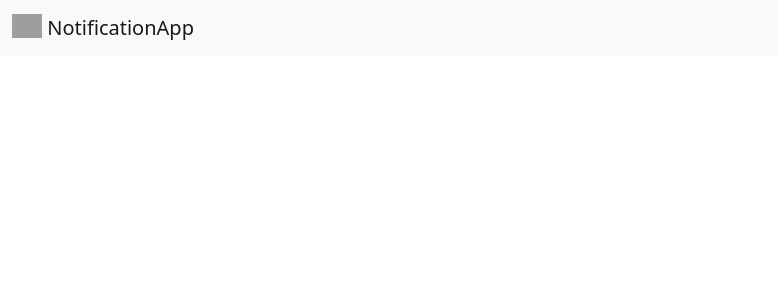
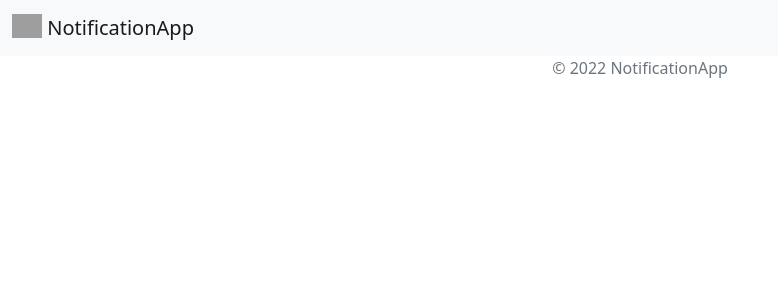
Before and after one commit to GitdoPedro/Semana8-DevinHouse, an Angular app: page / in a window 1280 px wide. Shown: the top 300 px of the page, without its empty margins (0-778 px from the left). Built offline with nearby package versions, Linux system fonts and the light colour scheme; grey boxes are pictures that could not be loaded.

Commit message:
exercicio 5

```diff
--- a/src/app/app.component.html
+++ b/src/app/app.component.html
@@ -7,3 +7,13 @@
     </a>
   </div>
 </nav>
+
+
+<main>
+
+</main>
+
+
+<footer class="py-auto my-auto">
+  <p class="text-center text-muted">© 2022 NotificationApp</p>
+</footer>
```
